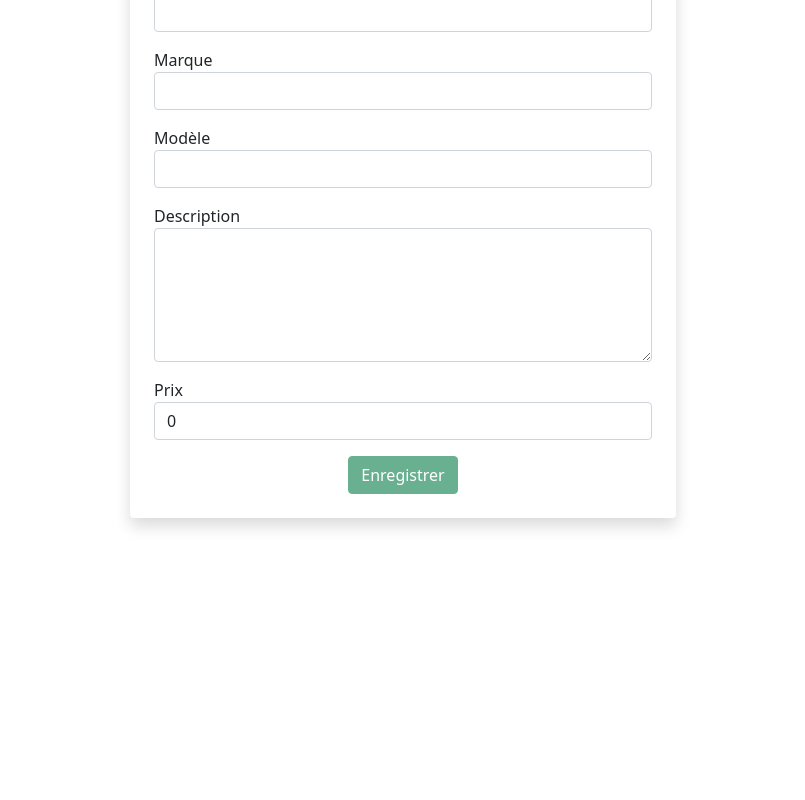
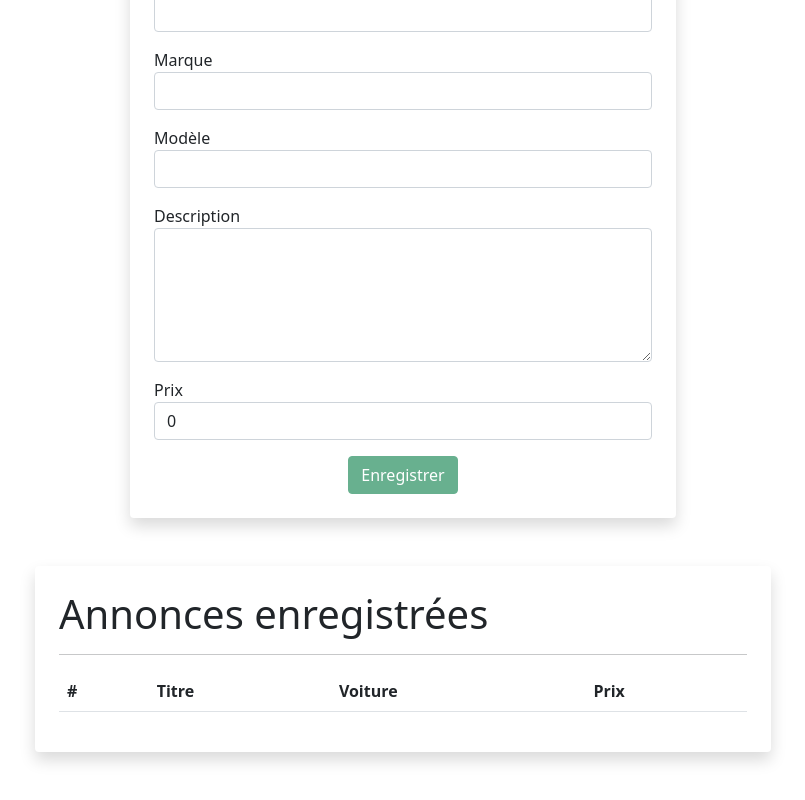
Before and after one commit to fabienmacip/car-sell, an Angular app: page /admin/dashboard in a window 1280 px wide. Shown: the part 271-1071 px from the top of the page, without its empty margins (237-1042 px from the left). Before the commit the page ends 837 px from the top, so only its background shows below. Built offline with nearby package versions, Linux system fonts and the light colour scheme.

Commit message:
ANNONCE : create and read

```diff
--- a/src/app/admin/dashboard/dashboard.component.html
+++ b/src/app/admin/dashboard/dashboard.component.html
@@ -1,5 +1,5 @@
 <div class="container py-5">
-  <div class="row">
+  <div class="row mb-5">
     <div class="col-12 col-md-10 col-col-lg-8 col-xl-6 mx-auto">
       <div class="bg-white shadow rounded p-4">
         <h1 class="display-6 text-dark">Créer une annonce</h1>
@@ -32,6 +32,35 @@
       </div>
     </div>
   </div>
+
+  <div class="row">
+    <div class="col-12 col-lg-8 mx-auto">
+      <div class="bg-white shadow p-4 rounded">
+        <h2 class="display-6 text-dark">Annonces enregistrées</h2>
+        <hr class="bg-dark-mb-5">
+        <table class="table">
+          <thead>
+            <tr>
+              <th scope="col">#</th>
+              <th scope="col">Titre</th>
+              <th scope="col">Voiture</th>
+              <th scope="col">Prix</th>
+            </tr>
+          </thead>
+          <tbody>
+            <tr *ngFor="let offer of offers; let i = index">
+              <th>{{ i }}</th>
+              <td>{{ offer.title }}</td>
+              <td>{{ offer.brand + ' ' + offer.model }}</td>
+              <td>{{ offer.price }}</td>
+            </tr>
+          </tbody>
+        </table>
+      </div>
+    </div>
+  </div>
+
+
 </div>
 
 <!-- METHODE TEMPLATE -->
--- a/src/app/admin/dashboard/dashboard.component.ts
+++ b/src/app/admin/dashboard/dashboard.component.ts
@@ -11,7 +11,9 @@ export class DashboardComponent implements OnInit {
 
   offerForm!: FormGroup;
 
-  cars2 = [
+  offers: any[] = [];
+
+  /* cars2 = [
     {
       id: 0,
       brand: 'Renault',
@@ -37,8 +39,8 @@ export class DashboardComponent implements OnInit {
       color: 'green'
     }
   ];
-
-  currentCar: any;
+ */
+/*   currentCar: any; */
 
   constructor(
     /* private activatedRoute: ActivatedRoute */
@@ -68,6 +70,9 @@ export class DashboardComponent implements OnInit {
   }
  */
   onSubmitOfferForm(): void {
-    console.log(this.offerForm.value);
+    /* console.log(this.offerForm.value); */
+    this.offers.push(this.offerForm.value);
+    this.offerForm.reset();
+    console.log(this.offers);
   }
 }
```
